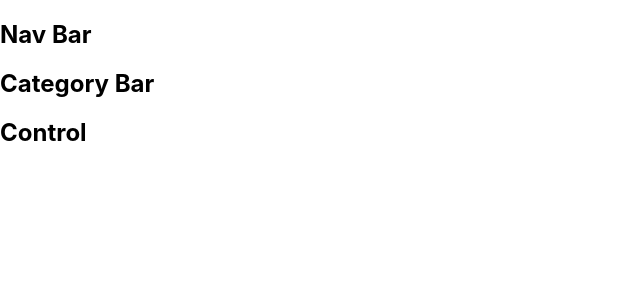
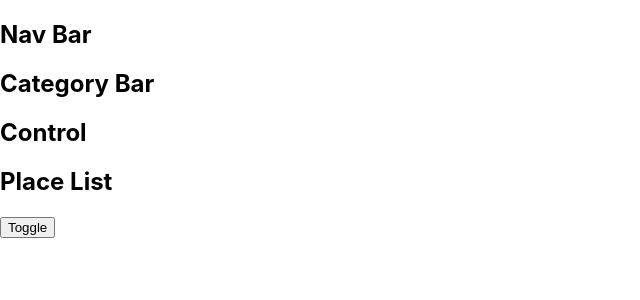
Before and after one commit to ian-bravo/airbnb-clone-react, a React (Create React App) app: page / in a window 1280 px wide. Shown: the top 300 px of the page, without its empty margins (0-640 px from the left). Built offline with nearby package versions, Linux system fonts and the light colour scheme.

Commit message:
add basic rendering
Co-authored-by: Jon Cheng <joncheng.dev@gmail.com>

```diff
--- /dev/null
+++ b/src/component/AddPlaceForm.js
@@ -0,0 +1,11 @@
+import React from "react";
+
+function AddPlaceForm() {
+  return (
+    <>
+      <h2>Add Place Form</h2>
+    </>
+  );
+}
+
+export default AddPlaceForm;
--- a/src/component/Control.js
+++ b/src/component/Control.js
@@ -1,9 +1,27 @@
-import React from "react";
+import React, {useState} from "react";
+import PlaceList from "./PlaceList";
+import AddPlaceForm from "./AddPlaceForm";
 
-function Control(){
+function Control() {
+  const [formVisibleOnPage, setFormVisibleOnPage] = useState(false);
+
+  const handleClick = () => {
+    setFormVisibleOnPage(!formVisibleOnPage);
+  }
+
+
+  let currentlyVisibleComponent = null;
+  if (formVisibleOnPage) {
+    currentlyVisibleComponent = <AddPlaceForm />;
+  } else {
+    currentlyVisibleComponent = <PlaceList />;
+  }
+
   return (
     <>
       <h2>Control</h2>
+      {currentlyVisibleComponent}
+      <button onClick={handleClick}>Toggle</button>
     </>
   );
 }
--- a/src/component/PlaceList.js
+++ b/src/component/PlaceList.js
@@ -0,0 +1,11 @@
+import React from "react";
+
+function PlaceList() {
+  return (
+    <>
+      <h2>Place List</h2>
+    </>
+  );
+}
+
+export default PlaceList;
```
